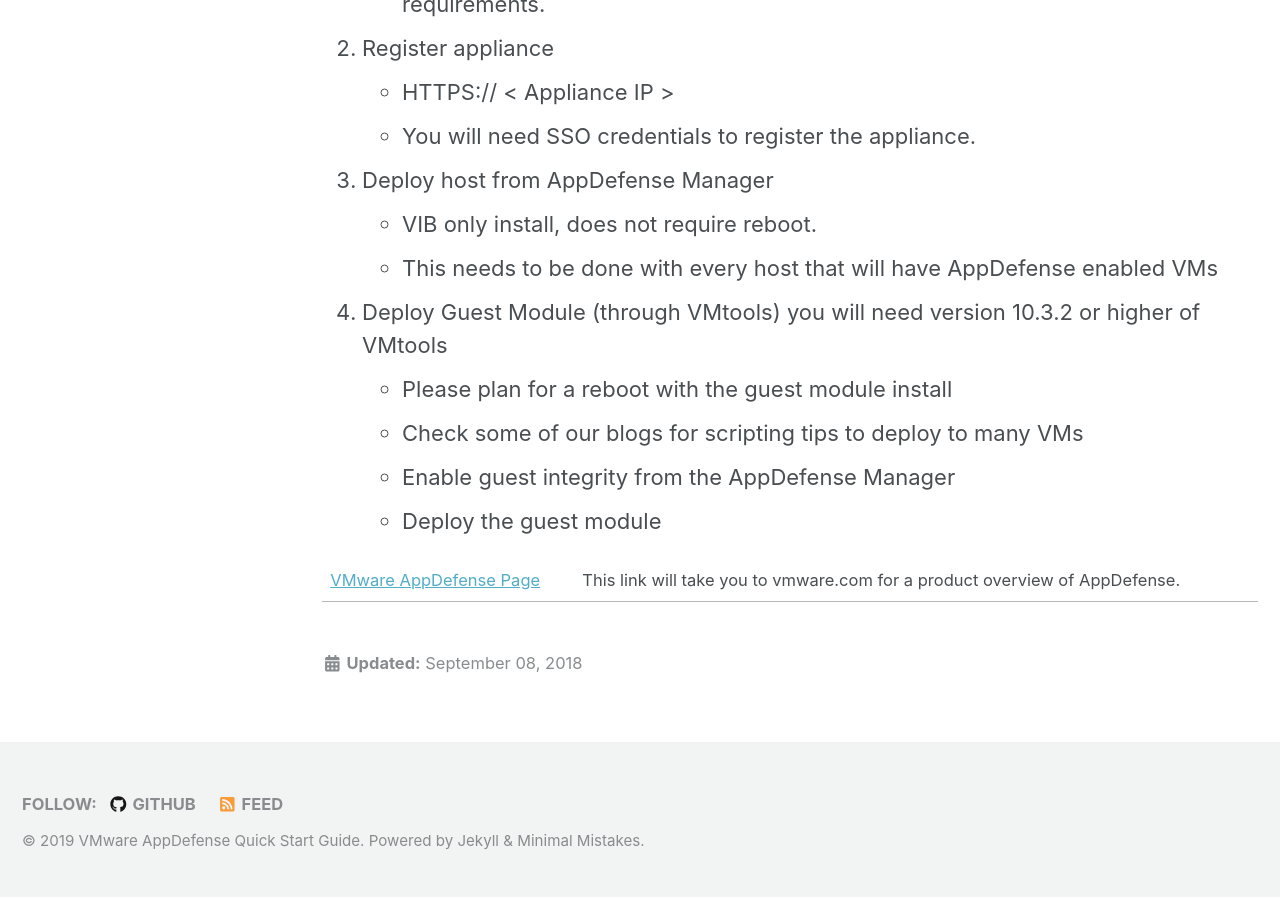
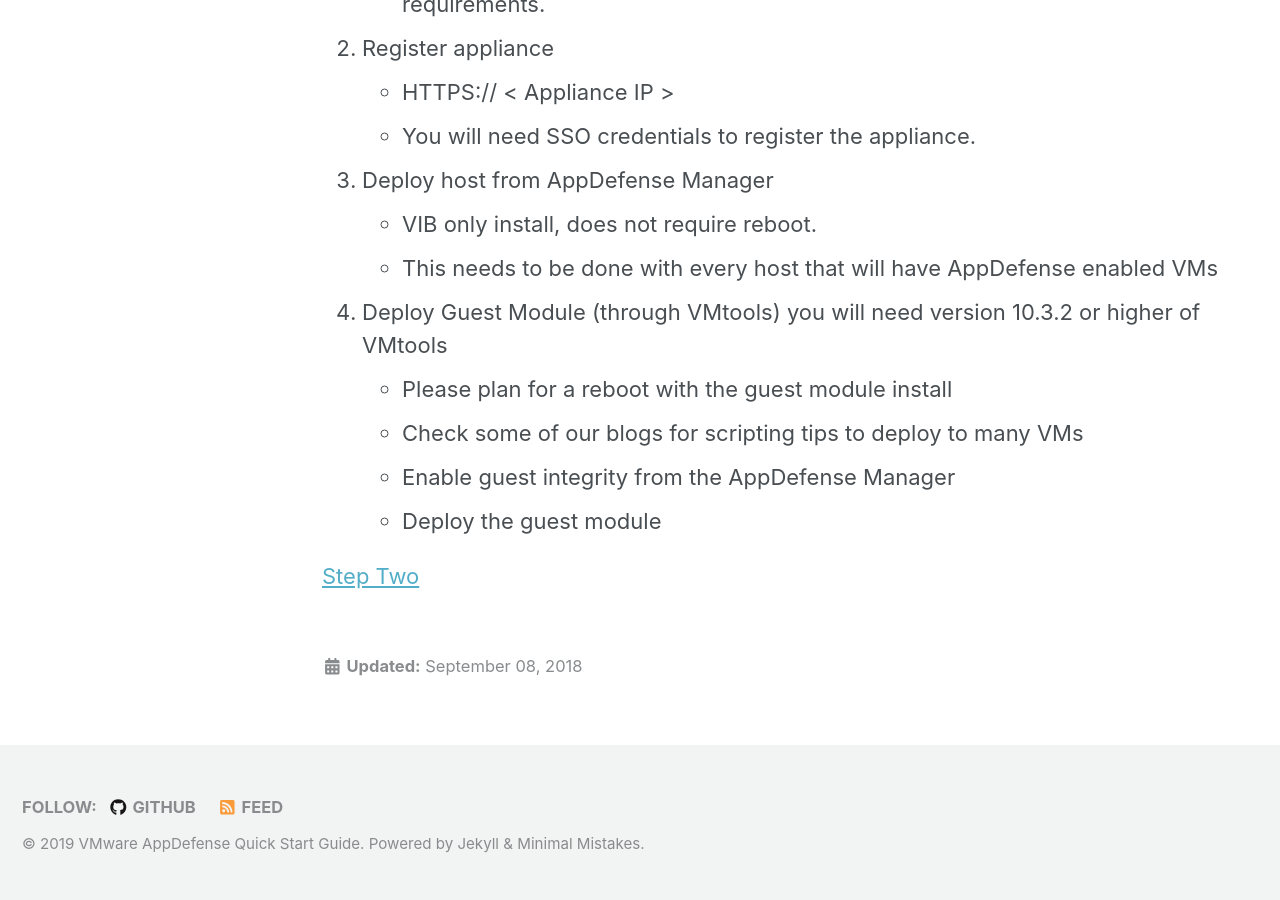
Before and after one commit to vmware-csa-team/AppDefense-Quick-Start-Guide, a Jekyll site: the page built from AppD Pages/deploy.md, in a window 1280 px wide and 900 px high, scrolled down 2409 px. Built offline with Jekyll 4.4.1, drawn with Linux system fonts in a browser that asks for light colours; nearby versions of some CDN libraries.

Commit message:
Update deploy.md

```diff
--- a/AppD Pages/deploy.md
+++ b/AppD Pages/deploy.md
@@ -59,4 +59,4 @@
 - Enable guest integrity from the AppDefense Manager
 - Deploy the guest module
 
-[VMware AppDefense Page ](https://www.vmware.com/products/appdefense.html){:target="_blank"} | This link will take you to vmware.com for a product overview of AppDefense.
+[Step Two](https://vmware-csa-team.github.io/vmware-csa-team/workshop-manual-jp/){:target="_blank"}
```
